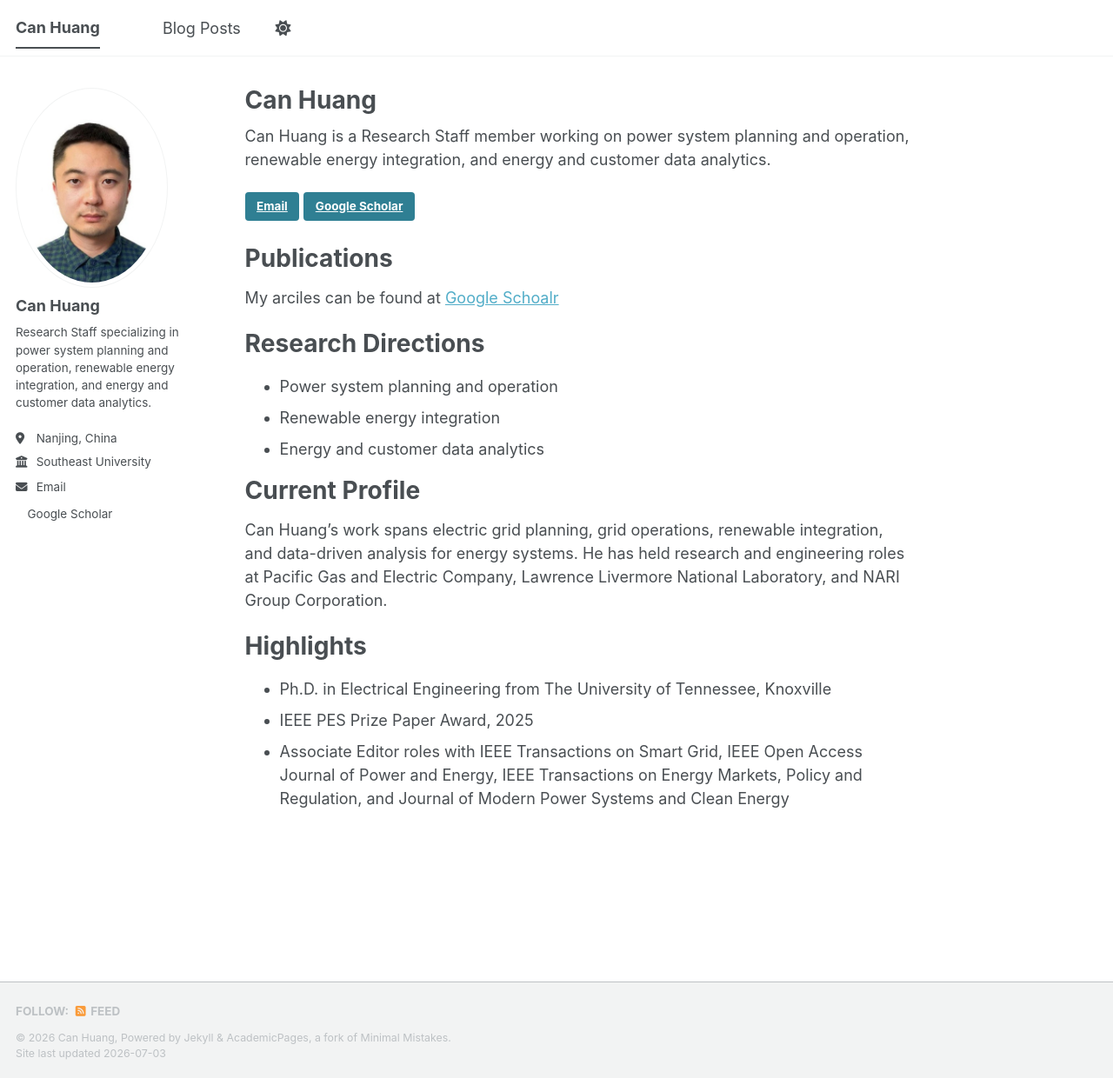
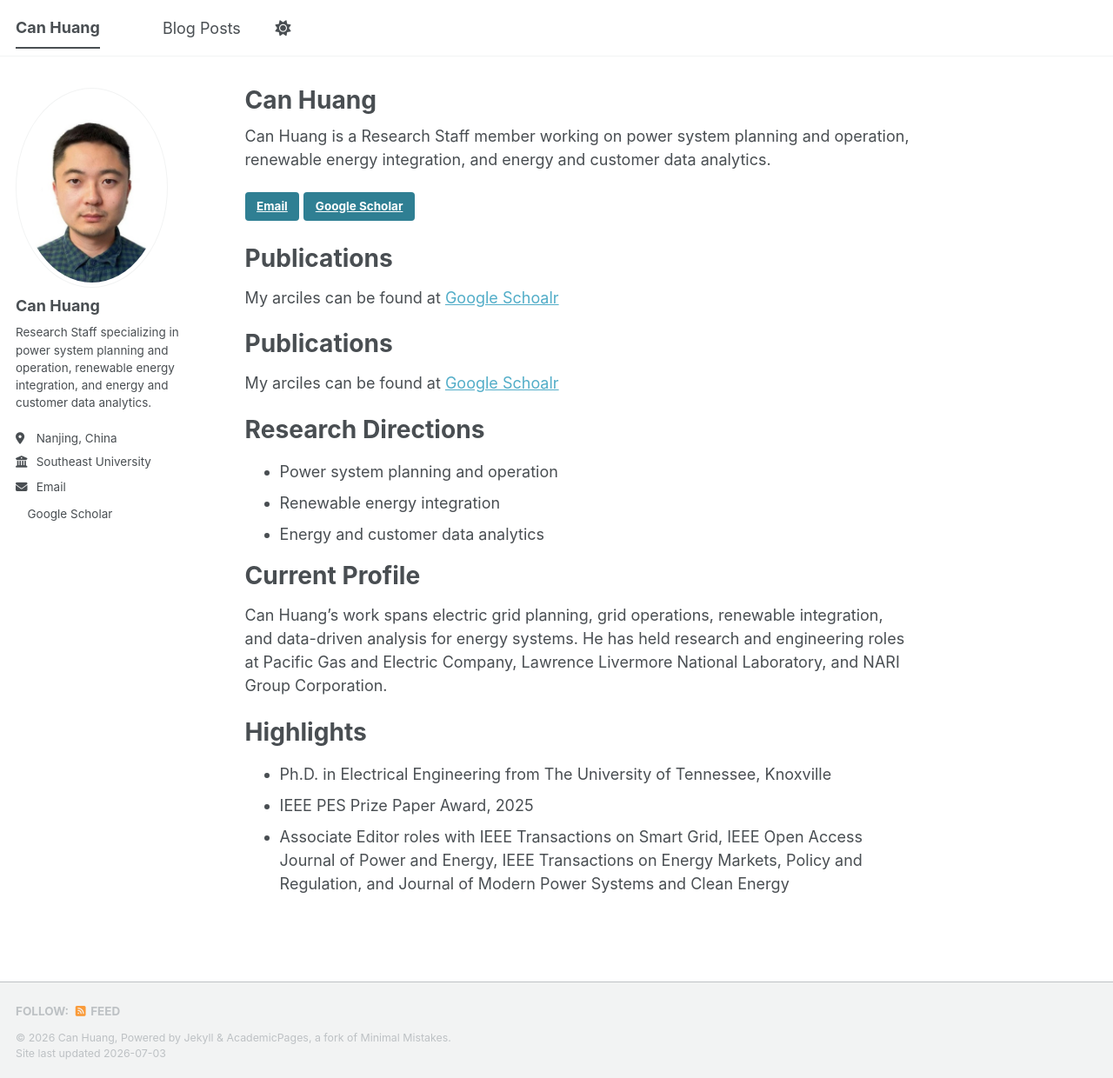
Before and after one commit to leocuisine/leocuisine.github.io, a Jekyll site: the page built from _pages/about.md, in a window 1280 px wide and 1240 px high. Shown: the whole window at 87% size. Built offline with Jekyll 4.4.1, drawn with Linux system fonts in a browser that asks for light colours; a style sheet for code colours, icons or effects is not loaded.

Commit message:
Update about.md

```diff
--- a/_pages/about.md
+++ b/_pages/about.md
@@ -11,6 +11,11 @@ Can Huang is a Research Staff member working on power system planning and operat
 
 [Email](mailto:canhuang@seu.edu.cn){: .btn .btn--primary}
 [Google Scholar](https://scholar.google.com/citations?user=uYdj_dQAAAAJ&hl=en){: .btn}
+
+Publications
+======
+
+My arciles can be found at [Google Schoalr](https://scholar.google.com/citations?user=uYdj_dQAAAAJ&hl=en)
 
 Publications
 ======
```
